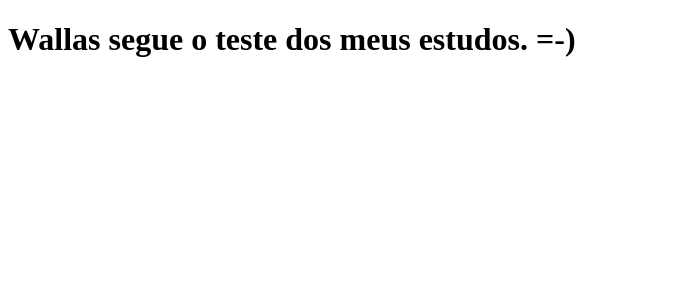
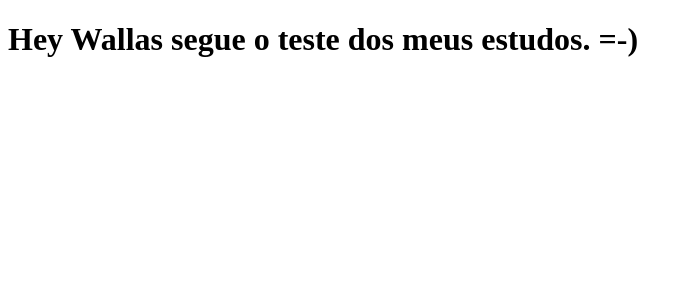
Before and after one commit to rafao-godoy/clone-tabnews, a Next.js app: page / in a window 1280 px wide. Shown: the top 300 px of the page, without its empty margins (0-692 px from the left). Built offline with nearby package versions, Linux system fonts and the light colour scheme.

Commit message:
Incluído o hey

```diff
--- a/pages/index.js
+++ b/pages/index.js
@@ -1,5 +1,5 @@
 function Home() {
-    return <h1> Wallas segue o teste dos meus estudos. =-) </h1>
+    return <h1> Hey Wallas segue o teste dos meus estudos. =-) </h1>
 }
 
 export default Home;
```
